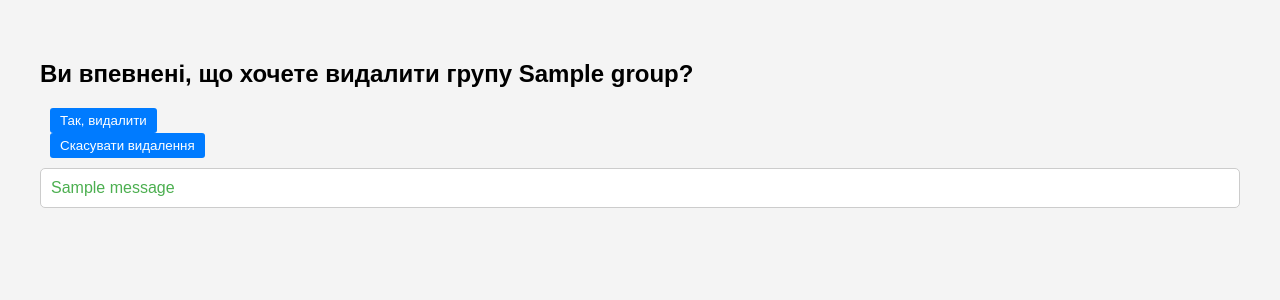
After one commit to Metra-Lilco/hw6_django_forms, a Django app: page /group/1/delete in a window 1280 px wide. The commit adds this page. Shown: the top 300 px of the page. Run offline with Django 4.2, Linux system fonts and the light colour scheme; tables that the repository leaves empty hold one stand-in row (values such as "Sample post"); one stand-in notice (Sample message) is shown.

Commit message:
Допрацював застосунок

```diff
--- a/university_project/university/models.py
+++ b/university_project/university/models.py
@@ -18,9 +18,12 @@ class Group(models.Model):
         max_length=200, verbose_name="Name of the group"
     )
     curator = models.ForeignKey(Teacher, on_delete=models.CASCADE)
+    students = models.ManyToManyField("Student", related_name="students_list")
 
     def __str__(self):
-        return self.name_of_the_group
+        if self.name_of_the_group:
+            return self.name_of_the_group
+        return "Не призначено"
 
 
 # ДЗ 7. reverse, urls
@@ -34,6 +37,8 @@ class Student(models.Model):
         Group,
         on_delete=models.PROTECT,
         related_name="students_list",
+        null=True,
+        blank=True,
     )
 
     def __str__(self):
--- /dev/null
+++ b/university_project/university/static/css/style.css
@@ -0,0 +1,68 @@
+/* style.css */
+
+body {
+    font-family: Arial, sans-serif;
+    margin: 20px;
+    padding: 20px;
+    background-color: #f4f4f4;
+}
+
+.messages {
+    list-style-type: none;
+    padding: 0;
+    margin: 0;
+}
+
+.messages li {
+    margin: 10px 0;
+    padding: 10px;
+    border: 1px solid #ccc;
+    background-color: #fff;
+    border-radius: 5px;
+}
+
+.success {
+    color: #4CAF50;
+    background-color: #dff0d8;
+}
+
+.error {
+    color: #D8000C;
+    background-color: #FBC2C4;
+}
+
+a {
+    text-decoration: none;
+    color: #007bff;
+}
+
+a:hover {
+    text-decoration: underline;
+}
+
+h3 {
+    color: #333;
+}
+
+ul {
+    list-style-type: none;
+    padding: 0;
+}
+
+li {
+    margin-bottom: 10px;
+}
+
+button {
+    padding: 5px 10px;
+    margin-left: 10px;
+    cursor: pointer;
+    background-color: #007bff;
+    color: #fff;
+    border: none;
+    border-radius: 3px;
+}
+
+button:hover {
+    background-color: #0056b3;
+}
--- a/university_project/university/templates/base_form.html
+++ b/university_project/university/templates/base_form.html
@@ -1,9 +1,12 @@
+{% load static %}
+
 <!DOCTYPE html>
 
 <html>
     <head>
         <meta charset="utf-8">
         <meta name="viewport" content="width=device-width, initial-scale=1.0">
+        <link rel="stylesheet" type="text/css" href="{% static 'css/style.css' %}">
         <title>University</title>
     </head>
 
--- /dev/null
+++ b/university_project/university/templates/group_delete.html
@@ -0,0 +1,29 @@
+{% load static %}
+
+<!DOCTYPE html>
+<html>
+<head>
+    <link rel="stylesheet" type="text/css" href="{% static 'css/style.css' %}">
+    <title>Підтвердження видалення</title>
+</head>
+<body>
+    <h2>Ви впевнені, що хочете видалити групу {{ group.name_of_the_group }}?</h2>
+
+    <form method="post" action="{% url 'group_delete' pk=group.pk %}">
+        {% csrf_token %}
+        <button type="submit">Так, видалити</button>
+    </form>
+
+    <a href="{% url 'groups_list' %}">
+        <button type="reset">Скасувати видалення</button>
+    </a>
+
+    {% if messages %}
+        <ul class="messages">
+            {% for message in messages %}
+                <li {% if message.tags %} class="{{ message.tags }}"{% endif %}>{{ message }}</li>
+            {% endfor %}
+        </ul>
+    {% endif %}
+</body>
+</html>
--- /dev/null
+++ b/university_project/university/templates/group_edit.html
@@ -0,0 +1,5 @@
+{% extends "base_form.html" %}
+
+{% block content %}
+<h3>Для редагування даних групи - відкорегуйте дані у формі:</h3>
+{% endblock %}
--- a/university_project/university/urls.py
+++ b/university_project/university/urls.py
@@ -11,6 +11,10 @@ from .views import (
     students_list,
     student_edit,
     teacher_edit,
+    group_edit,
+    student_delete,
+    group_delete,
+    teacher_delete,
 )
 
 
@@ -20,9 +24,13 @@ urlpatterns = [
     path("teacher", teacher_form, name="teacher_form"),
     path("teachers", teachers_list, name="teachers_list"),
     path("teacher/<int:pk>", teacher_edit, name="teacher_edit"),
+    path("teacher/<int:pk>/delete", teacher_delete, name="teacher_delete"),
     path("group", group_form, name="group_form"),
     path("groups", groups_list, name="groups_list"),
     path("student", student_form, name="student_form"),
     path("students", students_list, name="students_list"),
     path("student/<int:pk>", student_edit, name="student_edit"),
+    path("student/<int:pk>/delete", student_delete, name="student_delete"),
+    path("group/<int:pk>", group_edit, name="group_edit"),
+    path("group/<int:pk>/delete", group_delete, name="group_delete"),
 ]
--- a/university_project/university/views.py
+++ b/university_project/university/views.py
@@ -1,5 +1,4 @@
-from django.shortcuts import render, redirect
-from django.urls import reverse
+from django.shortcuts import render, redirect, get_object_or_404
 from django.contrib import messages
 
 # Create your views here.
@@ -29,6 +28,20 @@ def teacher_form(request):
     return render(request, "teacher_form.html", {"form": form})
 
 
+def teacher_delete(request, pk):
+    teacher = get_object_or_404(Teacher, pk=pk)
+
+    if request.method == "POST":
+        teacher.delete()
+        messages.success(
+            request,
+            f"Викладача {teacher.first_name} {teacher.patronymic} {teacher.last_name} успішно видалено.",
+        )
+        return redirect("teachers_list")
+
+    return render(request, "teacher_delete.html", {"teacher": teacher})
+
+
 def teachers_list(request):
     teachers = Teacher.objects.all()
     return render(request, "teachers_list.html", {"teachers": teachers})
@@ -47,6 +60,7 @@ def group_form(request):
                 "на сторінку створення викладача, який може виконувати обов'язки куратора групи.",
             )
             return redirect("teacher_form")
+
         else:
             form.save()
             return redirect("groups_list")
@@ -54,6 +68,17 @@ def group_form(request):
         print("Invalid form!")
         print(form.errors)
     return render(request, "group_form.html", {"form": form})
+
+
+def group_delete(request, pk):
+    group = get_object_or_404(Group, pk=pk)
+
+    if request.method == "POST":
+        group.delete()
+        messages.success(request, f"Групу {group.name_of_the_group} успішно видалено.")
+        return redirect("groups_list")
+
+    return render(request, "group_delete.html", {"group": group})
 
 
 def groups_list(request):
@@ -70,16 +95,8 @@ def student_form(request):
         return render(request, "student_form.html", {"form": form})
     form = StudentForm(request.POST)
     if form.is_valid():
-        if not Group.objects.exists():
-            messages.warning(
-                request,
-                "Так як ви не обрали групу для студента, можливо ще не створено"
-                " жодної групи. Тому вас перенаправлено на сторінку створення групи.",
-            )
-            return redirect(reverse("group_form"))
-        else:
-            form.save()
-            return redirect("students_list")
+        form.save()
+        return redirect("students_list")
     else:
         print("Invalid form!")
         print(form.errors)
@@ -98,6 +115,20 @@ def student_edit(request, pk):
     return render(request, "student_edit.html", {"form": form})
 
 
+def student_delete(request, pk):
+    student = get_object_or_404(Student, pk=pk)
+
+    if request.method == "POST":
+        student.delete()
+        messages.success(
+            request,
+            f"Студента {student.first_name} {student.last_name} успішно видалено.",
+        )
+        return redirect("students_list")
+
+    return render(request, "student_delete.html", {"student": student})
+
+
 def students_list(request):
     students = Student.objects.all()
     return render(request, "students_list.html", {"students": students})
@@ -113,3 +144,15 @@ def teacher_edit(request, pk):
         form.save()
         return redirect("teachers_list")
     return render(request, "teacher_edit.html", {"form": form})
+
+
+def group_edit(request, pk):
+    group = Group.objects.get(pk=pk)
+    if request.method == "GET":
+        form = GroupForm(instance=group)
+        return render(request, "group_edit.html", {"form": form})
+    form = GroupForm(request.POST, instance=group)
+    if form.is_valid():
+        form.save()
+        return redirect("groups_list")
+    return render(request, "group_edit.html", {"form": form})
--- a/university_project/university_project/settings.py
+++ b/university_project/university_project/settings.py
@@ -122,7 +122,7 @@ USE_TZ = True
 # Static files (CSS, JavaScript, Images)
 # https://docs.djangoproject.com/en/4.2/howto/static-files/
 
-STATIC_URL = "static/"
+STATIC_URL = "/static/"
 
 # Default primary key field type
 # https://docs.djangoproject.com/en/4.2/ref/settings/#default-auto-field
```
Also changed, not shown: university_project/university/forms.py (+49 -2 lines), university_project/university/templates/groups_list.html (+20 -0 lines), university_project/university/templates/index.html (+4 -26 lines), university_project/university/templates/student_delete.html (added, +29 -0 lines), university_project/university/templates/students_list.html (+19 -1 lines), university_project/university/templates/teacher_delete.html (added, +29 -0 lines), university_project/university/templates/teachers_list.html (+17 -0 lines), university_project/university/migrations/0004_alter_student_group.py (added), university_project/university/migrations/0005_group_students_alter_student_group.py (added).
